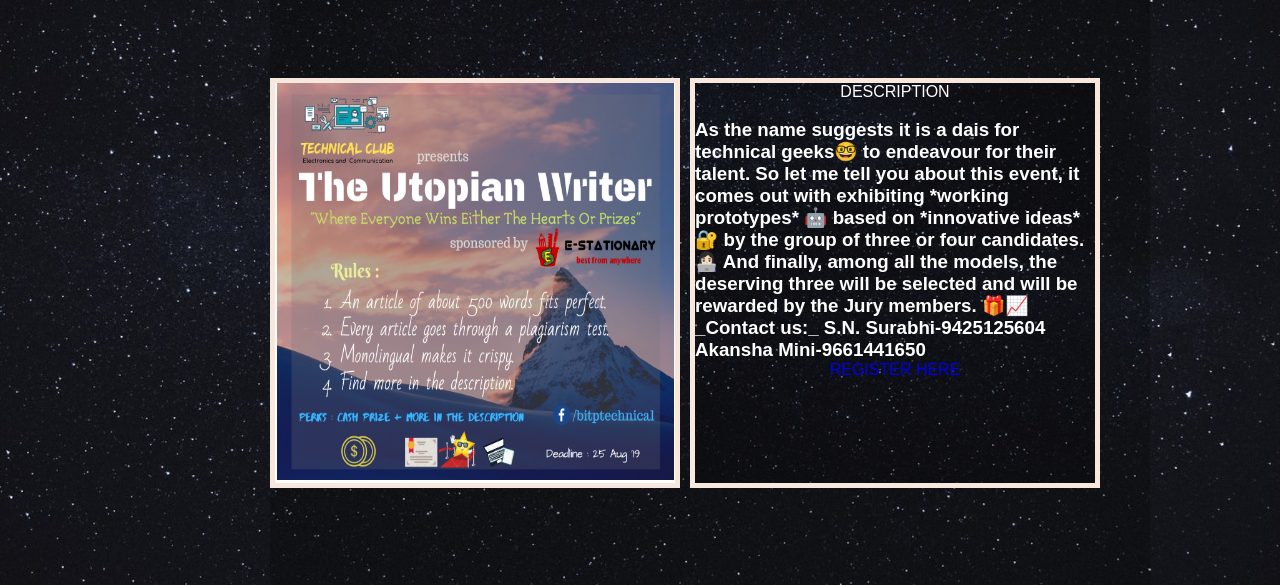
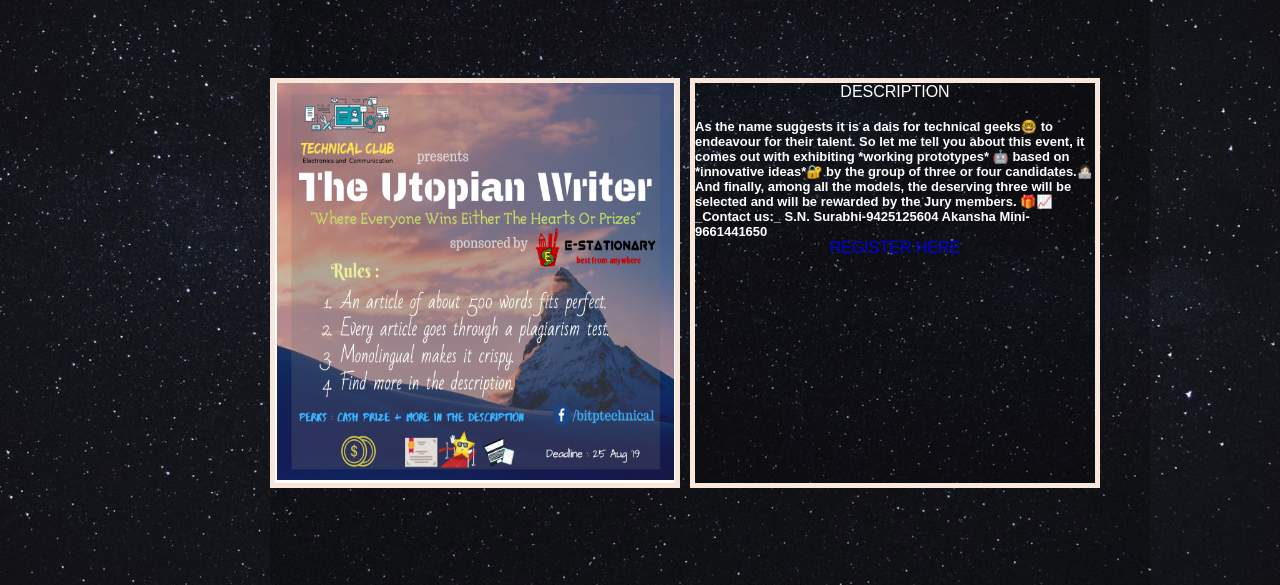
Before and after one commit to harshitbitp/technical.github.io, a plain HTML site: page event.html in a window 1280 px wide. Shown: the part 188-773 px from the top of the page. Drawn offline with nearby package versions, Linux system fonts and the light colour scheme.

Commit message:
Update event.html

```diff
--- a/event.html
+++ b/event.html
@@ -80,7 +80,7 @@
     <div class="eventbackground"><CENTER><h1 class="zoomanim" style="font-size: 70px; color:#01f9c6; font-family:'Kaushan Script';">Events</h1></CENTER>
   	    <div class="eventpic"><img src='TCECX!.png' height=397px width=397px/>
          </div>
-        <div class="eventdetail" ><center>DESCRIPTION</center></br><H3 STYLE="text-align:left;"> As the name suggests it is a dais for technical geeks🤓 to endeavour for their talent. So let me tell you about this event, it comes out with exhibiting *working prototypes* 🤖 based on *innovative ideas*🔐 by the group of three or four candidates.👩🏻‍💻 And finally, among all the models, the deserving three will be selected and will be rewarded by the Jury members. 🎁📈
+        <div class="eventdetail" ><center>DESCRIPTION</center></br><H3 STYLE="text-align:left;font-size:13px;"> As the name suggests it is a dais for technical geeks🤓 to endeavour for their talent. So let me tell you about this event, it comes out with exhibiting *working prototypes* 🤖 based on *innovative ideas*🔐 by the group of three or four candidates.👩🏻‍💻 And finally, among all the models, the deserving three will be selected and will be rewarded by the Jury members. 🎁📈
 _Contact us:_
 S.N. Surabhi-9425125604
 Akansha Mini-9661441650</H3>
```
